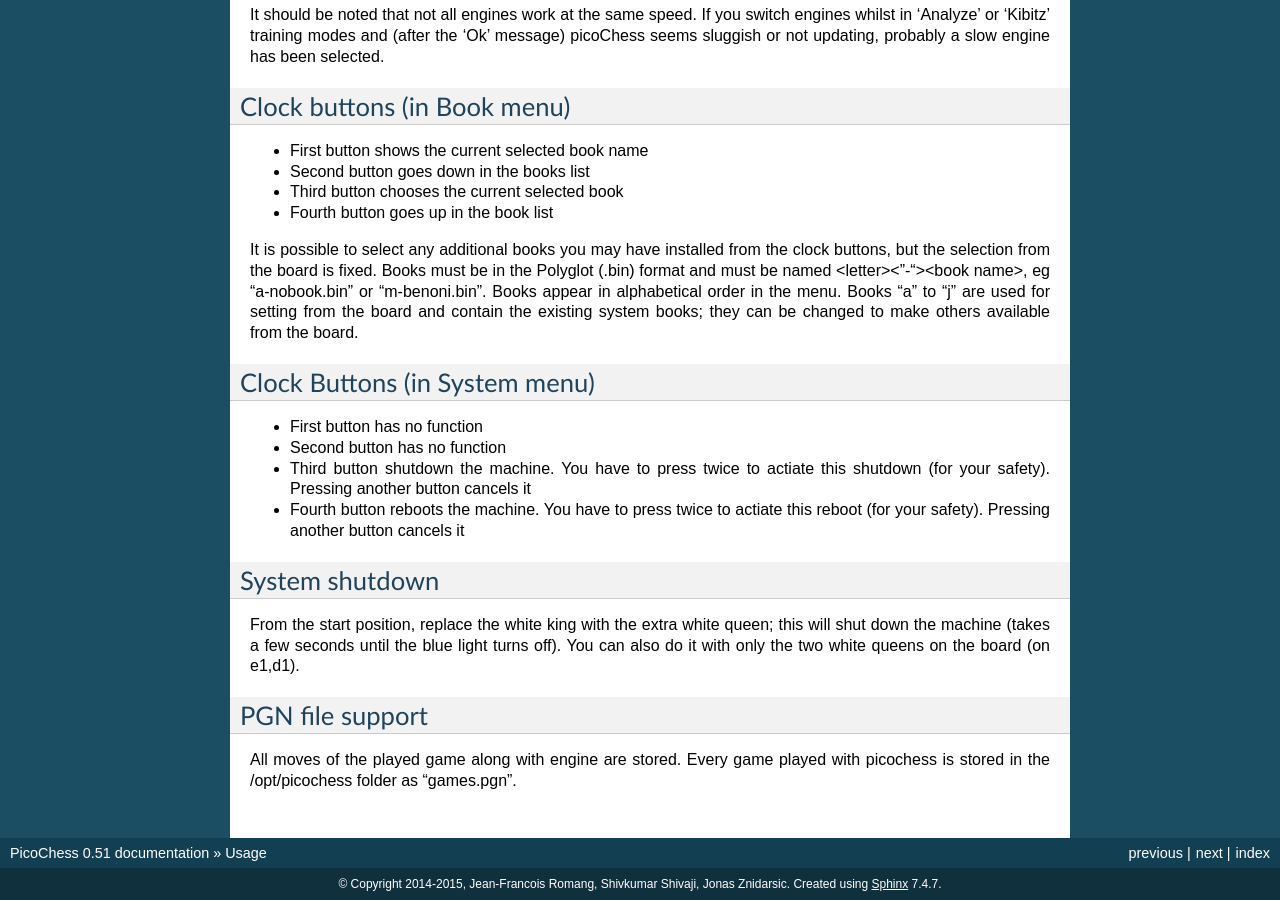
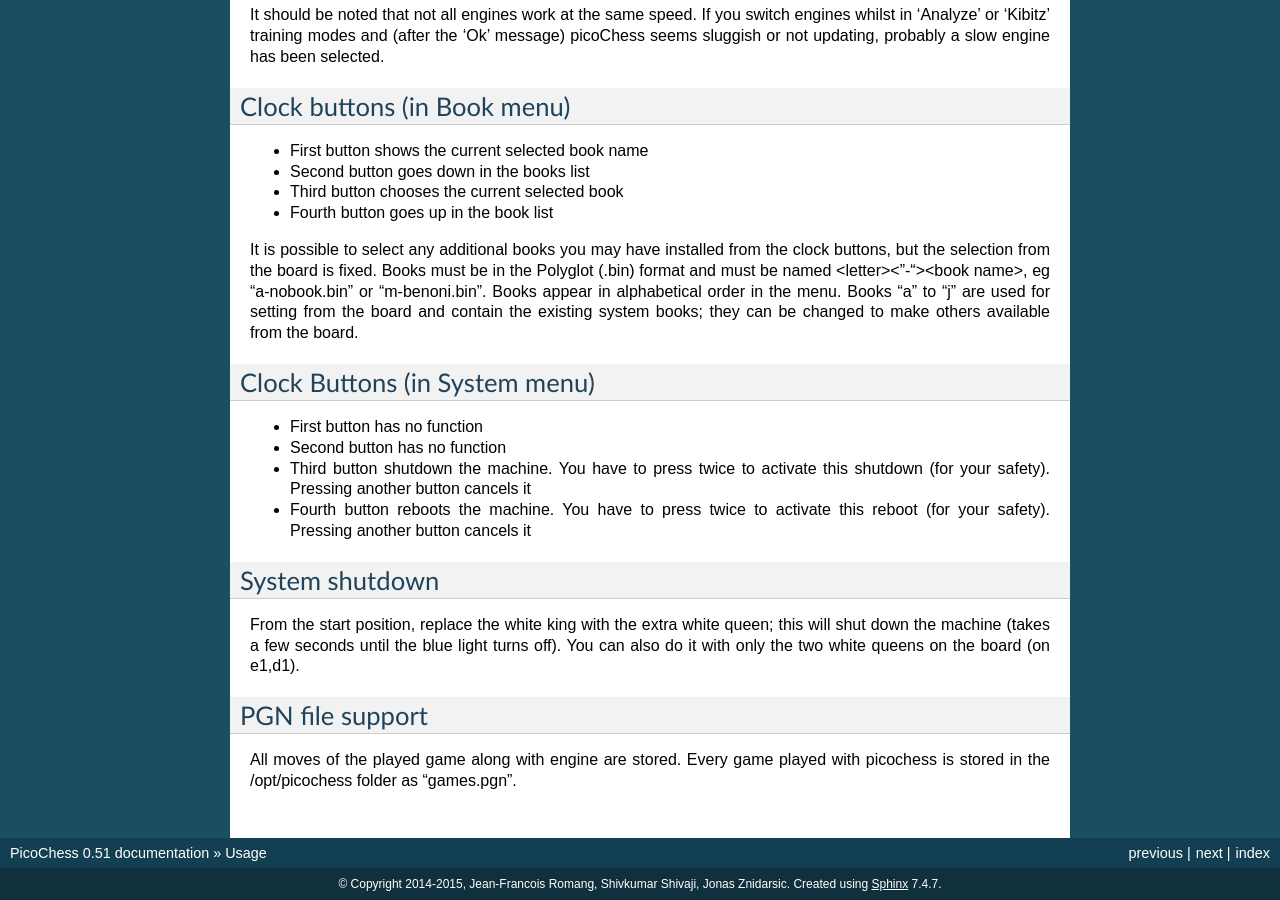
Before and after one commit to jromang/picochess, a Sphinx documentation site: the page built from docs/usage.rst, in a window 1280 px wide and 900 px high, scrolled down 3747 px. Built offline with Sphinx 7.4.7, drawn with Linux system fonts in a browser that asks for light colours.

Commit message:
updated docu - for example with "system" menu

```diff
--- a/docs/usage.rst
+++ b/docs/usage.rst
@@ -4,7 +4,8 @@
 Setup the starting position
 ---------------------------
 Place the pieces in starting position. It doesn't matter if you have the white or black pieces in front of you. Both ways will work. Keep in mind that with black pieces in front of you the (printed) coordinates of your dgt-board also reversed.
-You can now start a game by moving a piece or press the middle button to let picochess start. Also you can change the default settings of 5mins blitz against stockfish in strongest level by placing the white&black extra queen on the appropriate square or use the clock buttons (for detailed infomation see below).
+You can now start a game by moving a piece or press the middle button to let picochess start.
+Also you can change the default settings of 5mins blitz against stockfish in strongest level by placing the white&black extra queen on the appropriate square or use the clock buttons (for detailed infomation see below).
 Please keep in mind that placing the extra queens only working if you are in the starting position whereas the clock buttons always working regardless the chess position.
 
 Playing/Training Modes
@@ -185,8 +186,8 @@
 
 * First button has no function
 * Second button has no function
-* Third button shutdown the machine. You have to press twice to actiate this shutdown (for your safety). Pressing another button cancels it
-* Fourth button reboots the machine. You have to press twice to actiate this reboot (for your safety). Pressing another button cancels it
+* Third button shutdown the machine. You have to press twice to activate this shutdown (for your safety). Pressing another button cancels it
+* Fourth button reboots the machine. You have to press twice to activate this reboot (for your safety). Pressing another button cancels it
 
 System shutdown
 ---------------
```
